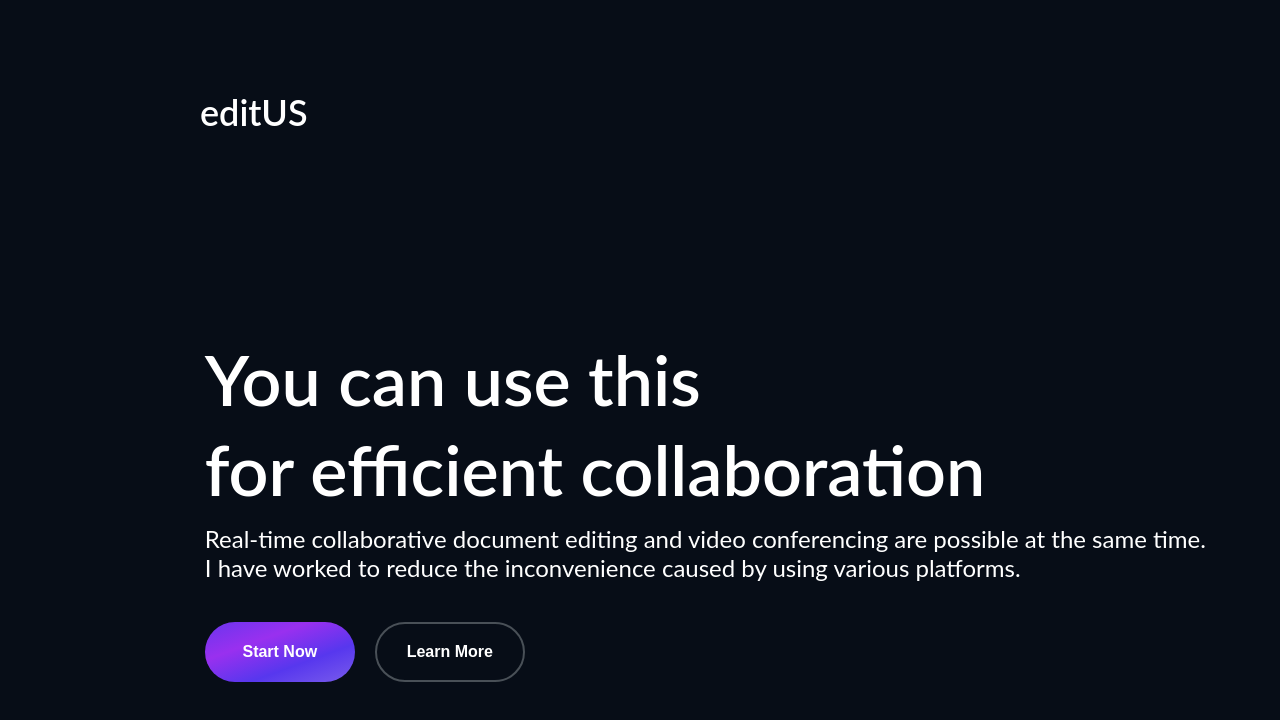
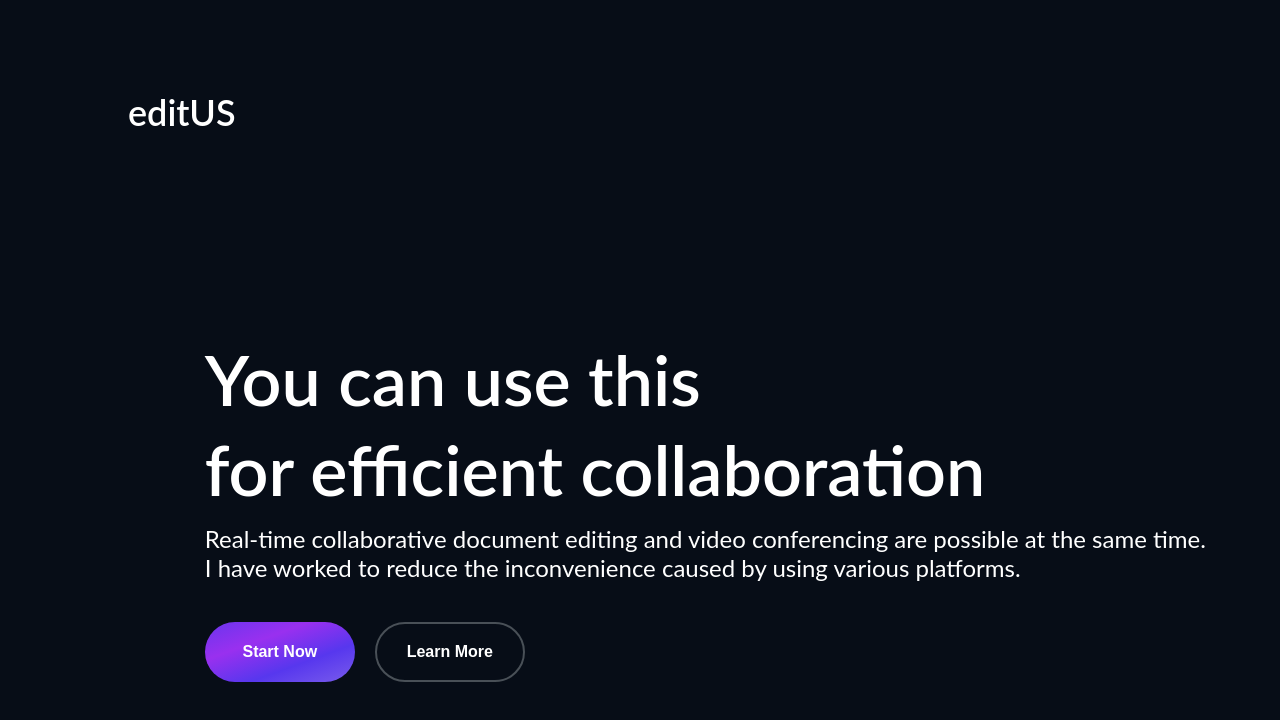
Before and after one commit to Jisu0528/editUS, a React (Create React App) app in the folder client/: page / in a window 1280 px wide. Shown: the top 720 px of the page. Built offline with nearby package versions, Linux system fonts and the light colour scheme.

Commit message:
design: header margin 수정

```diff
--- a/client/src/shared/Header.jsx
+++ b/client/src/shared/Header.jsx
@@ -19,7 +19,7 @@ const Wrapper = styled.header`
 const Logo = styled.div`
   font-size: 36px;
   font-weight: 600;
-  padding: 90px 0 0 200px;
+  padding: 90px 0 0 10vw;
 `;
 
 const StyledLink = styled(Link)`
```
